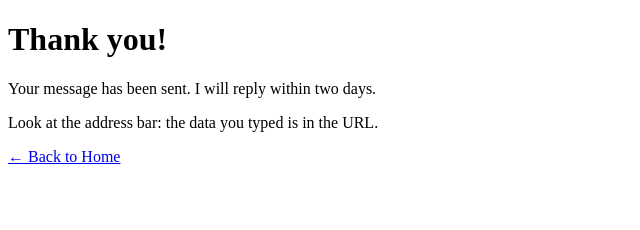
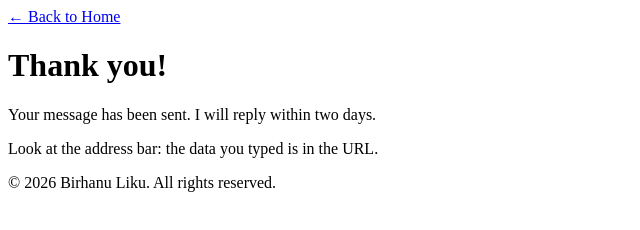
Before and after one commit to birishh/IP-assignment, a plain HTML site: page portfolio/thank-you.html in a window 1280 px wide. Shown: the whole page, without its empty margins (0-640 px from the left). Drawn offline with Linux system fonts and the light colour scheme.

Commit message:
Enhance thank-you page with SEO and structure
Added meta tags for SEO and structured the HTML with header, main, and footer sections.

```diff
--- a/portfolio/thank-you.html
+++ b/portfolio/thank-you.html
@@ -1,15 +1,30 @@
 <!DOCTYPE html>
 <html lang="en">
 <head>
+  <meta name="description" content="Thank you for contacting Birhanu Liku.">
+  <meta name="keywords" content="thank you, contact, Birhanu Liku">
+  <meta name="author" content="Birhanu Liku">
   <meta charset="UTF-8">
   <meta name="viewport" content="width=device-width, initial-scale=1.0">
   <link rel="icon" type="image/png" href="images/favicon.png">
   <title>Birhanu Liku | thank-you</title>
+
 </head>
 <body>
-  <h1>Thank you!</h1>
-  <p>Your message has been sent. I will reply within two days.</p>
-  <p>Look at the address bar: the data you typed is in the URL.</p>
-  <p><a href="index.html">← Back to Home</a></p>
-</body>
+
+  <header>
+    <nav>
+        <a href="index.html">← Back to Home</a>
+    </nav>
+  </header>
+
+  <main>
+    <h1>Thank you!</h1>
+    <p>Your message has been sent. I will reply within two days.</p>
+    <p>Look at the address bar: the data you typed is in the URL.</p>
+  </main>
+
+  <footer>
+    <p>&copy; 2026 Birhanu Liku. All rights reserved.</p>
+  </footer></body>
 </html>
```
